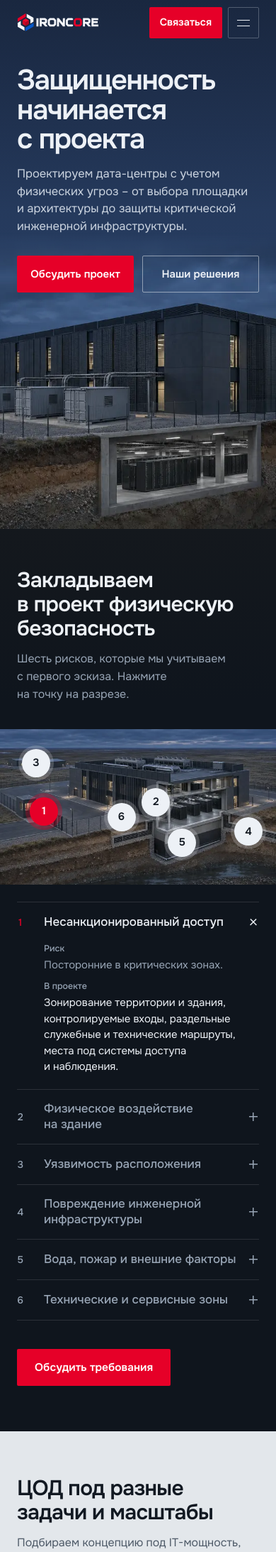
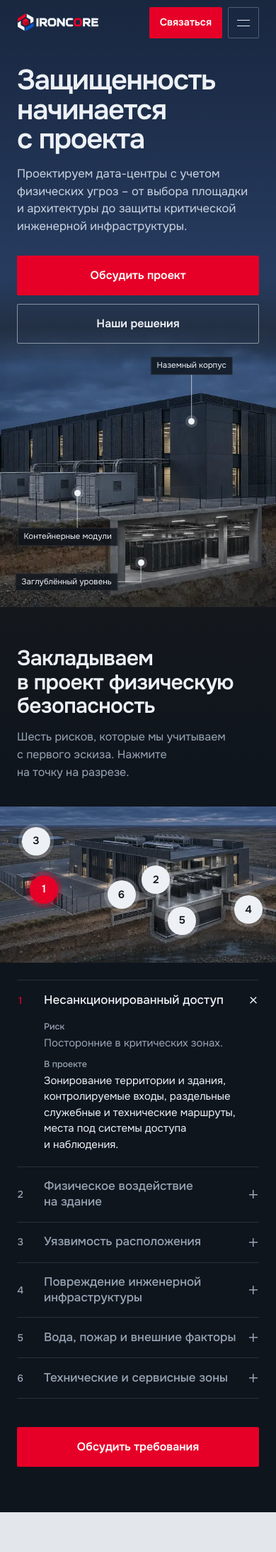
Before and after one commit to d1trepes/ironcore-website, a PHP site: page / in a window 390 px wide. Shown: the top 2186 px of the page at 71% size. Run offline with PHP 8.4, Linux system fonts and the light colour scheme.

Commit message:
fix(mobile): full-width CTAs again, hero callouts on mobile
- All section CTAs full grid width, 56px, single line; kept at block end
- Hero buttons stacked full width
- Hero callouts (building, container modules, underground level) shown on mobile with phone-specific placement

Co-Authored-By: Claude Opus 5.5 <noreply@anthropic.com>
Claude-Session: https://claude.ai/code/session_01Rceo4pssxTRC6VHAf9Ui1k

```diff
--- a/css/styles.css
+++ b/css/styles.css
@@ -472,6 +472,7 @@ body.no-scroll { overflow: hidden; }
 
 /* ---------- Mobile-only elements (hidden on desktop) ---------- */
 .svc__pic { display: none; }
+.hero__lines--m { display: none; }
 .drawer { display: none; }
 
 /* =================== MOBILE (stage 03): 768 / 390 / 360 =================== */
@@ -486,14 +487,14 @@ body.no-scroll { overflow: hidden; }
   .lead { margin-top: 14px; font-size: 17px; }
 
   /* Section CTAs: compact, one line, one height; full width only in the form, drawer and footer */
-  main .btn { width: auto; max-width: 100%; min-height: 52px; padding: 8px 24px; font-size: 15.5px; white-space: nowrap; }
+  main .btn { width: 100%; min-height: 56px; padding: 8px 16px; font-size: 16px; white-space: nowrap; }
   main .btn--block, .footer .btn, .drawer .btn { width: 100%; min-height: 56px; padding: 8px 20px; font-size: 16px; white-space: normal; }
 
   /* Section CTA moves from the heading to the end of its block: first the content, then the ask */
   #security > .wrap, #solutions > .wrap, #services > .wrap, #engineering > .wrap, .process { display: flex; flex-direction: column; }
   #security .head, #solutions .head, #services .head, #engineering .head, .process__head { display: contents; }
   #security .head__text, #solutions .head__text, #services .head__text, #engineering .head__text { margin-bottom: 36px; }
-  #security .head > .btn, #solutions .head > .btn, #services .head > .btn, #engineering .head > .btn, .process__head > .btn { order: 99; align-self: flex-start; margin-top: 40px; }
+  #security .head > .btn, #solutions .head > .btn, #services .head > .btn, #engineering .head > .btn, .process__head > .btn { order: 99; align-self: stretch; margin-top: 40px; }
 
   /* Header: logo | compact action + burger */
   .header__in { grid-template-columns: auto minmax(0, 1fr); gap: 12px; }
@@ -528,13 +529,16 @@ body.no-scroll { overflow: hidden; }
   /* 01 Hero: as on desktop — one scene, the render sits low and right behind the text, nothing cropped */
   .hero { --sw: 132vw; display: block; min-height: 0; }
   .hero::before { background: linear-gradient(180deg, rgba(15,21,29,.35) 0, rgba(15,21,29,0) 40%); }
-  .hero__in { padding-top: calc(var(--hdr) + 40px); padding-bottom: calc(var(--sw) * .5628 * .8); }
+  .hero__in { padding-top: calc(var(--hdr) + 40px); padding-bottom: calc(var(--sw) * .5628 * .94); }
   .hero__title { font-size: 52px; max-width: 11ch; }
   .hero__lead { margin-top: 20px; font-size: 18px; max-width: 40ch; }
-  .hero__cta { flex-wrap: wrap; gap: 12px; margin-top: 32px; }
+  .hero__cta { flex-direction: column; gap: 12px; margin-top: 32px; }
   .hero__scene { right: 0; bottom: 0; width: var(--sw); height: auto; transform: none !important; will-change: auto; }
   .hero__scene img { height: auto; }
-  .hero__lines, .hero__dot, .hero__tag { display: none; }
+  /* Callouts stay on mobile: building, container modules, underground level */
+  .hero__lines polyline:nth-child(2), .hero__dot:nth-of-type(2), .hero__tag:nth-of-type(2) { display: block; }
+  .hero__tag { font-size: 12px; padding: 7px 9px; }
+  .hero__lines--m { display: none; }
 
   /* Shared heads: title, lead, then a full-width CTA */
   .head { flex-direction: column; align-items: stretch; gap: 28px; margin-bottom: 36px; }
@@ -617,7 +621,7 @@ body.no-scroll { overflow: hidden; }
   .doc__img { grid-row: 1 / span 4; aspect-ratio: 4 / 4.6; }
   .doc__meta { margin-top: 0; }
   .doc > p:not(.doc__meta) { max-width: none; margin-bottom: 20px; }
-  .doc .btn { min-height: 52px; justify-self: start; align-self: start; }
+  .doc .btn { min-height: 56px; }
 
   /* 09 FAQ */
   .faq { grid-template-columns: minmax(0, 1fr); gap: 32px; }
@@ -655,9 +659,14 @@ body.no-scroll { overflow: hidden; }
   .h2 { font-size: 30px; line-height: 1.12; letter-spacing: -.022em; }
   .h2--xl { font-size: 34px; }
   .lead { font-size: 16px; }
-  .hero { --sw: 190vw; }
+  .hero { --sw: 180vw; }
+  /* Phones: tags sit left of the cut, aligned on one edge, lines go to the dots */
+  .hero__lines { display: none; }
+  .hero__lines--m { display: block; }
+  .hero__tag { font-size: 11.5px; padding: 6px 8px; }
+  .hero__tag:nth-of-type(2) { left: 68.2% !important; top: 75% !important; }
+  .hero__tag:nth-of-type(3) { left: 68.2% !important; top: 91% !important; }
   .hero__in { padding-top: calc(var(--hdr) + 28px); }
-  .hero__cta .btn { flex: 1 1 0; min-width: max-content; padding: 8px 12px; font-size: 15px; }
   .hero__title { font-size: 40px; line-height: 1.04; }
   .hero__lead { margin-top: 16px; font-size: 16.5px; }
   .hero__cta { margin-top: 28px; }
@@ -714,7 +723,8 @@ body.no-scroll { overflow: hidden; }
 @media (max-width: 380px) {
   :root { --gut: 20px; }
   .hero__title { font-size: 36px; }
-  main .btn { padding: 8px 18px; font-size: 14.5px; }
+  .hero__tag { font-size: 11px; padding: 5px 7px; letter-spacing: -.01em; }
+  main .btn { padding: 8px 12px; font-size: 15px; }
   .h2 { font-size: 28px; }
   .h2--xl, .faq__title, .band__title { font-size: 28px; }
   .figs dd { font-size: 31px; }
--- a/index.html
+++ b/index.html
@@ -67,6 +67,11 @@
       <polyline points="830,96 830,190"/>
       <polyline points="600,334 600,405 588,405"/>
       <polyline points="728,474 662,474"/>
+    </svg>
+    <svg class="hero__lines hero__lines--m" viewBox="0 0 1000 563" preserveAspectRatio="none" aria-hidden="true">
+      <polyline points="830,96 830,190"/>
+      <polyline points="600,334 600,404"/>
+      <polyline points="728,474 728,512 682,512"/>
     </svg>
     <i class="hero__dot" style="left:83%;top:33.7%"></i>
     <i class="hero__dot" style="left:60%;top:59.3%"></i>
```
Also changed, not shown: docs/PROJECT_STATE.md (+6 -2 lines).
